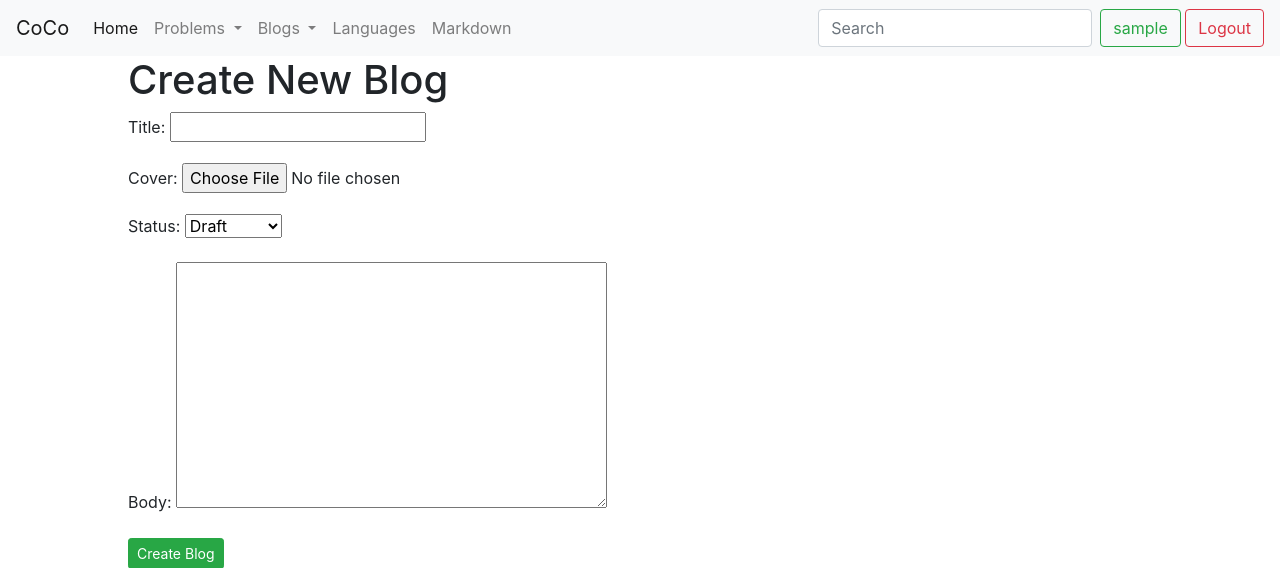
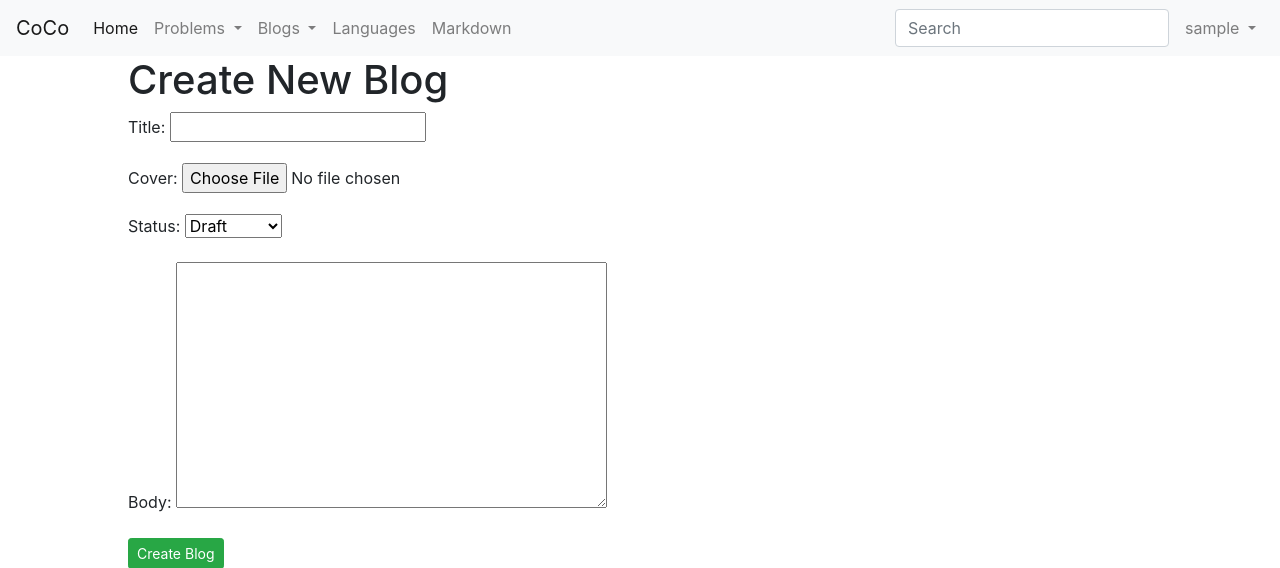
Before and after one commit to HussainIslam/coco, a Django app: page /blogs/create/ in a window 1280 px wide. Shown: the top 568 px of the page. Run offline with Django 3.2, Linux system fonts and the light colour scheme; the visitor is signed in with stand-in values (Sample User, id 1); some libraries are stand-ins or nearby versions.

Commit message:
authenticated users see dropdown for profile and logout

```diff
--- a/templates/partials/_navbar.html
+++ b/templates/partials/_navbar.html
@@ -71,8 +71,23 @@
     </form>
     <div>
       {% if user.is_authenticated %}
-        <a href="{% url 'profile' %}" class="btn btn-outline-success">{{ user.username }}</a>
-        <a href="{% url 'account_logout' %}" class="btn btn-outline-danger">Logout</a>
+        <div class="collapse navbar-collapse" id="navbarSupportedContent">
+          <ul class="navbar-nav mr-auto">
+            <li class="nav-item dropdown">
+              <a class="nav-link dropdown-toggle"
+                  href="#" id="navbarDropdown"
+                  role="button"
+                  data-toggle="dropdown"
+                  aria-haspopup="true"
+                  aria-expanded="true">
+                {{ user.username }}
+              </a>
+              <div class="dropdown-menu dropdown-menu-right" aria-labelledby="navbarDropdown">
+                <a href="{% url 'profile' %}" class="dropdown-item">Profile</a>
+                <a href="{% url 'account_logout' %}" class="dropdown-item">Logout</a>
+              </div>
+            </li>
+          </ul>
       {% else %}
         <a href="{% url 'account_login' %}" class="btn btn-outline-primary">Login</a>
         <a href="{% url 'account_signup' %}" class="btn btn-outline-primary">Signup</a>
```
